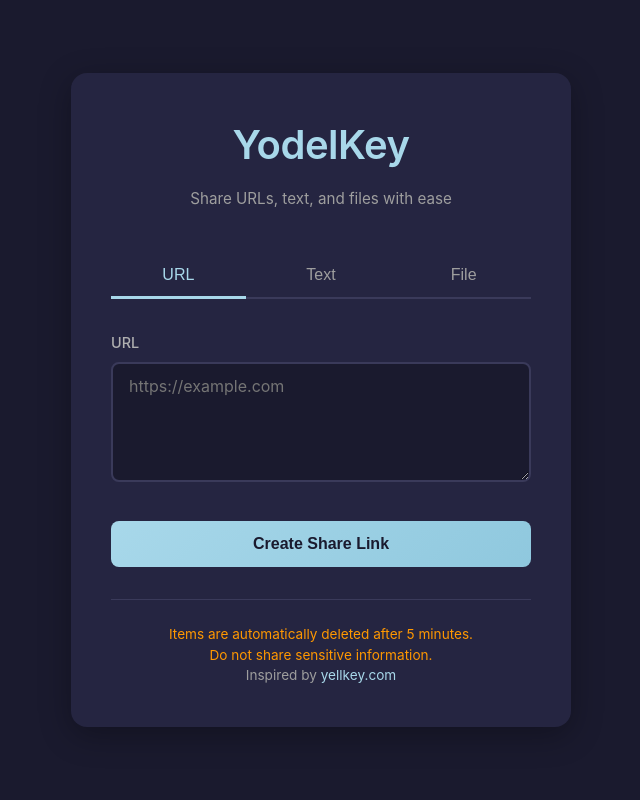
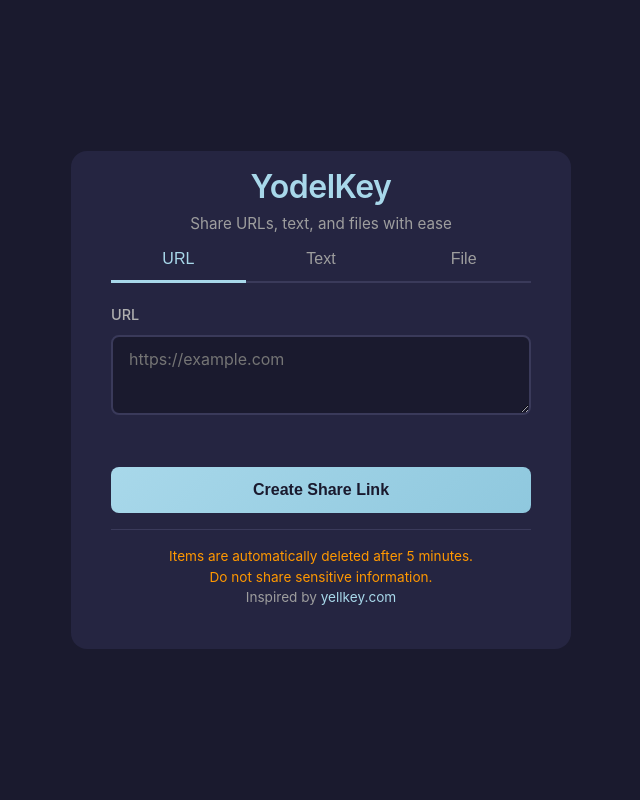
Before and after one commit to 1upbyte/yodelkey, a Flask app: page / in a window 1280 px wide. Shown: the whole page, without its empty margins (319-959 px from the left). Run offline with Flask 3, Linux system fonts and the light colour scheme; parts of the project's set-up code (start-up, migrations or seed data) failed here and were passed over.

Commit message:
make UI not jut everywhere

```diff
--- a/app/templates/index.html
+++ b/app/templates/index.html
@@ -15,27 +15,28 @@
             font-family: -apple-system, BlinkMacSystemFont, 'Segoe UI', Roboto, Oxygen, Ubuntu, Cantarell, sans-serif;
             background: #1a1a2e;
             color: #e0e0e0;
-            min-height: 100vh;
+            height: 100vh;
             display: flex;
             align-items: center;
             justify-content: center;
-            padding: 20px;
+            padding: 5px;
             line-height: 1.6;
+            overflow: hidden;
         }
 
         .container {
             width: 100%;
             max-width: 500px;
+            max-height: 95vh;
             background: #252541;
             border-radius: 16px;
-            padding: 40px;
-            box-shadow: 0 8px 32px rgba(0, 0, 0, 0.3);
+            padding: 10px 40px 40px 40px;
+            overflow-y: auto;
         }
 
         h1 {
             color: #a8d8ea;
-            font-size: 2.5rem;
-            margin-bottom: 10px;
+            font-size: 2rem;
             text-align: center;
             font-weight: 600;
             letter-spacing: -0.5px;
@@ -44,7 +45,6 @@
         .subtitle {
             text-align: center;
             color: #9e9e9e;
-            margin-bottom: 40px;
             font-size: 0.95rem;
         }
 
@@ -62,7 +62,7 @@
         .tabs {
             display: flex;
             gap: 8px;
-            margin-bottom: 32px;
+            margin-bottom: 20px;
             border-bottom: 2px solid #3a3a5a;
         }
 
@@ -91,7 +91,8 @@
         }
 
         .form-group {
-            margin-bottom: 24px;
+            margin-bottom: 16px;
+            min-height: 140px;
         }
 
         label {
@@ -125,7 +126,7 @@
         }
 
         textarea {
-            min-height: 120px;
+            min-height: 80px;
             resize: vertical;
         }
 
@@ -175,8 +176,8 @@
         }
 
         .result {
-            margin-top: 24px;
-            padding: 16px;
+            margin-top: 16px;
+            padding: 12px;
             border-radius: 8px;
             border-left: 4px solid #a8d8ea;
             background: rgba(168, 216, 234, 0.1);
@@ -246,8 +247,8 @@
         }
 
         .footer {
-            margin-top: 32px;
-            padding-top: 24px;
+            margin-top: 16px;
+            padding-top: 16px;
             border-top: 1px solid #3a3a5a;
             text-align: center;
             color: #9e9e9e;
```
